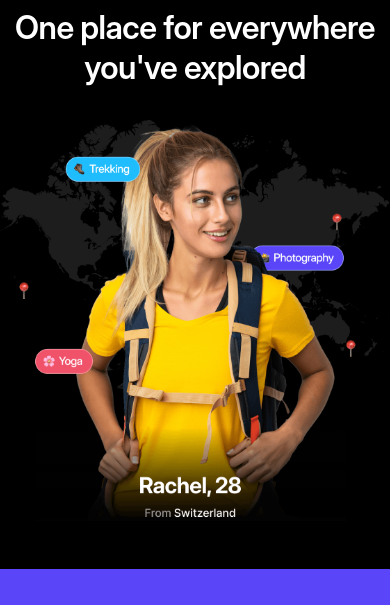
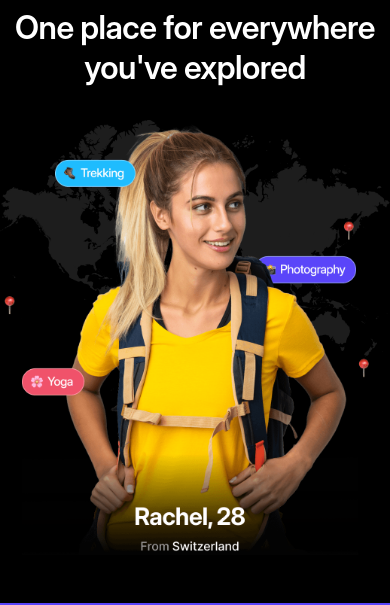
Before and after one commit to ss-travingat/travingat-landing, a Next.js app: page / in a window 390 px wide. Shown: the part 1940-2545 px from the top of the page. Built offline with nearby package versions, Linux system fonts and the light colour scheme.

Commit message:
refactor: adjust max-width values for Rachel image in WorldMapSection for better layout consistency

```diff
--- a/sections/components/WorldMapSection.tsx
+++ b/sections/components/WorldMapSection.tsx
@@ -22,7 +22,7 @@ export default function WorldMapSection() {
             />
           </div>
 
-          <div className="relative z-10 mx-auto w-full max-w-90 md:max-w-110">
+          <div className="relative z-10 mx-auto w-full max-w-129.5 md:max-w-129.5">
             <Image
               src="/images/Rachel.png"
               alt="Rachel exploring the world"
@@ -56,7 +56,7 @@ export default function WorldMapSection() {
               />
             </div>
 
-            <div className="relative mx-auto h-full w-full max-w-140">
+            <div className="relative mx-auto h-full w-full max-w-129.5">
               <Image
                 src="/images/Rachel.png"
                 alt="Rachel exploring the world"
```
